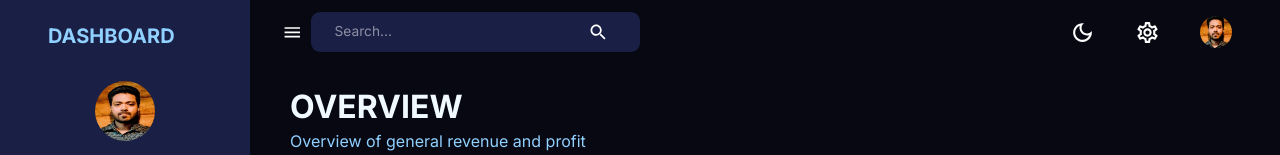
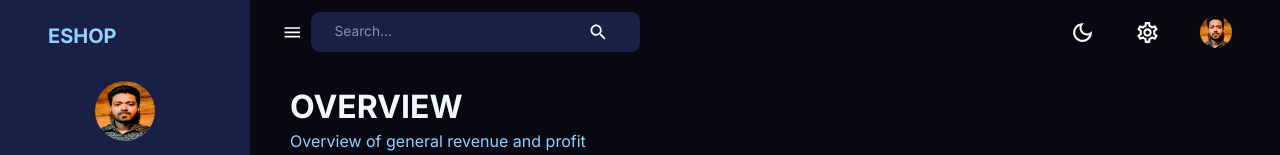
Before and after one commit to NakulPrasad/mern-dashboard, a React (Create React App) app in the folder client/: page /overview in a window 1280 px wide. Shown: the top 155 px of the page. Built offline with nearby package versions, Linux system fonts and the light colour scheme; no server answers.

Commit message:
Removed Comments

```diff
--- a/client/package.json
+++ b/client/package.json
@@ -26,7 +26,6 @@
     "react-dom": "^18.2.0",
     "react-redux": "^8.1.1",
     "react-router-dom": "^6.14.1",
-    "react-scripts": "5.0.1",
     "yup": "^1.2.0"
   },
   "scripts": {
@@ -50,5 +49,8 @@
       "last 1 firefox version",
       "last 1 safari version"
     ]
+  },
+  "devDependencies": {
+    "react-scripts": "^5.0.1"
   }
 }
--- a/client/src/components/Navbar.jsx
+++ b/client/src/components/Navbar.jsx
@@ -5,7 +5,7 @@ import {
   Menu as MenuIcon,
   Search,
   SettingsOutlined,
-  ArrowDropDownOutlined,
+
 } from "@mui/icons-material";
 import FlexBetween from "components/FlexBetween";
 import { useDispatch } from "react-redux";
@@ -15,7 +15,7 @@ import {
   AppBar,
   Button,
   Box,
-  Typography,
+
   IconButton,
   InputBase,
   Toolbar,
--- a/client/src/components/Sidebar.jsx
+++ b/client/src/components/Sidebar.jsx
@@ -131,7 +131,7 @@ const Sidebar = ({
               <FlexBetween color={theme.palette.secondary[300]}>
                 <Box display="flex" alignItems="center" gap="0.5rem">
                   <Typography variant="h4" fontWeight="bold">
-                    DASHBOARD
+                    ESHOP
                   </Typography>
                 </Box>
                 {!isNonMobile && (
@@ -155,7 +155,7 @@ const Sidebar = ({
                 <Typography
                   variant="h4"
                   fontWeight="bold"
-                  sx={{ m: "10px 0 0 0", color: theme.palette.secondary[200] }}
+                  sx={{ m: "1vh 0", color: theme.palette.secondary[200] }}
                 >
                   {user.name}
                 </Typography>
--- a/client/src/pages/Calendar.jsx
+++ b/client/src/pages/Calendar.jsx
@@ -8,11 +8,11 @@ import listPlugin from "@fullcalendar/list";
 import { Box, List, ListItem, ListItemText, Typography } from "@mui/material";
 import Header from "components/Header";
 import FlexBetween from "components/FlexBetween";
-import { useMediaQuery, useTheme } from "@mui/material";
+import useMediaQuery from "@mui/material/useMediaQuery";
 
 const Calendar = () => {
-  const theme = useTheme();
-  const isNonMediumScreens = useMediaQuery("(min-width: 1200px)");
+  // const theme = useTheme();
+  // const isNonMediumScreens = useMediaQuery("(min-width: 1200px)");
   const isSmallScreens = useMediaQuery("(max-width: 767px)");
 
   const [currentEvents, setCurrentEvents] = useState([]);
--- a/client/src/pages/Overview.jsx
+++ b/client/src/pages/Overview.jsx
@@ -1,5 +1,5 @@
 import React, { useState } from "react";
-import { useGetSalesQuery } from "state/api";
+// import { useGetSalesQuery } from "state/api";
 import { FormControl, MenuItem, InputLabel, Box, Select } from "@mui/material";
 import Header from "components/Header";
 import OverviewChart from "components/OverviewChart";
@@ -7,8 +7,8 @@ import OverviewChart from "components/OverviewChart";
 const Overview = () => {
   const [view, setView] = useState("units");
 
-  const data = useGetSalesQuery();
-  console.log(data);
+  // const data = useGetSalesQuery();
+  // console.log(data);
   return (
     <Box m="1.5rem 2.5rem">
       <Header
```
Also changed, not shown: 1 other file (tests, documents, lock files or other folders).
